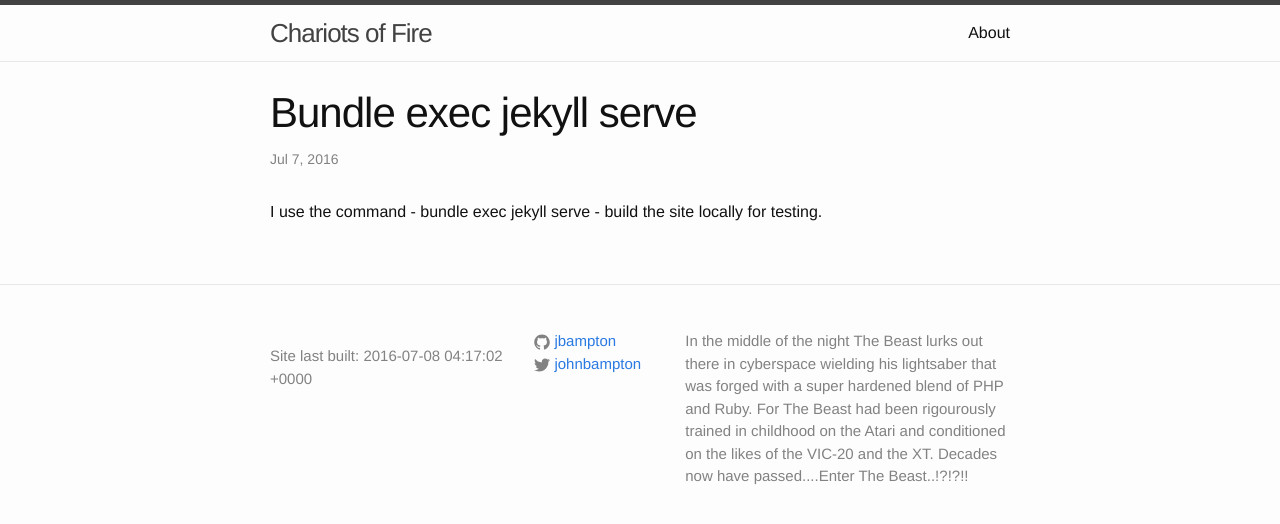
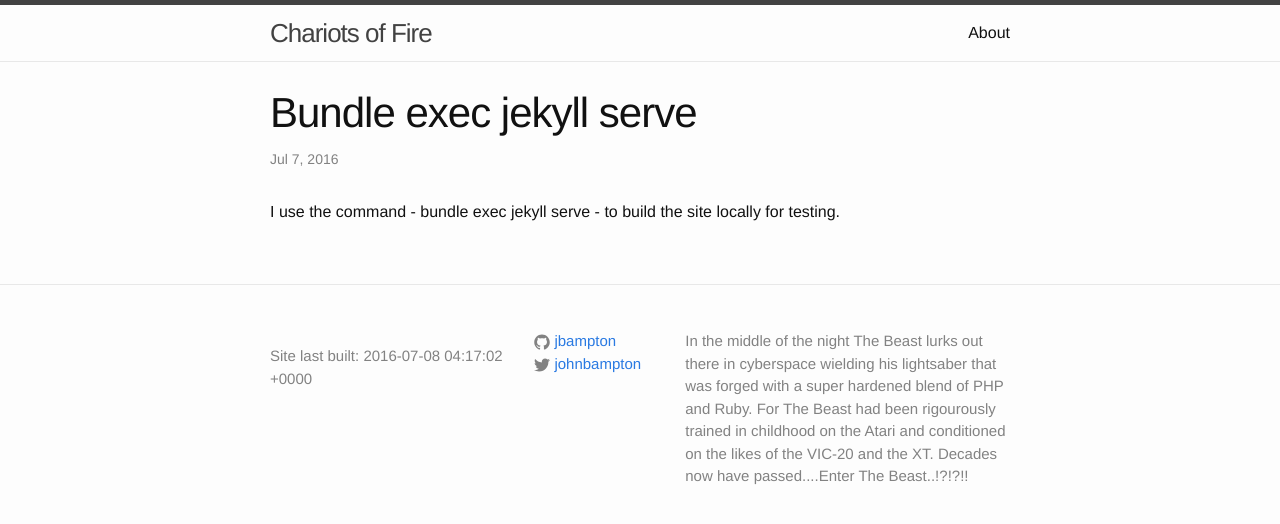
Before and after one commit to slurpcode/beast, a Jekyll site: the page built from _posts/2016-07-08-bundle-exec-jekyll-serve.md, in a window 1280 px wide. Shown: the top 524 px of the page. Built offline with Jekyll 4.4.1, drawn with Linux system fonts in a browser that asks for light colours.

```diff
--- a/_posts/2016-07-08-bundle-exec-jekyll-serve.md
+++ b/_posts/2016-07-08-bundle-exec-jekyll-serve.md
@@ -2,7 +2,7 @@
 layout: post
 title:  "Bundle exec jekyll serve"
 date:   2016-07-08 04:21:12 +1000
-categories: Bundler, Jekyll, Ruby
+categories: Bundler Jekyll Ruby
 ---
 
-I use the command - bundle exec jekyll serve - build the site locally for testing.
+I use the command - bundle exec jekyll serve - to build the site locally for testing.
--- a/_posts/2016-07-08-welcome-to-my-website.markdown
+++ b/_posts/2016-07-08-welcome-to-my-website.markdown
@@ -2,7 +2,7 @@
 layout: post
 title:  "Welcome to my website"
 date:   2016-07-08 04:21:12 +1000
-categories: welcome, Ruby
+categories: welcome Ruby
 ---
 
 Well it wouldn't be a proper welcome without a code snippet would it...?!?!
```
Also changed, not shown: about.md (+2 -1 lines).
